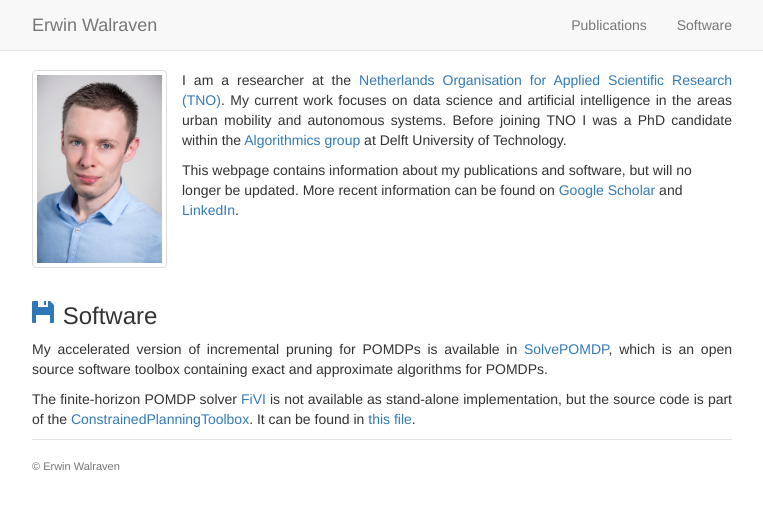
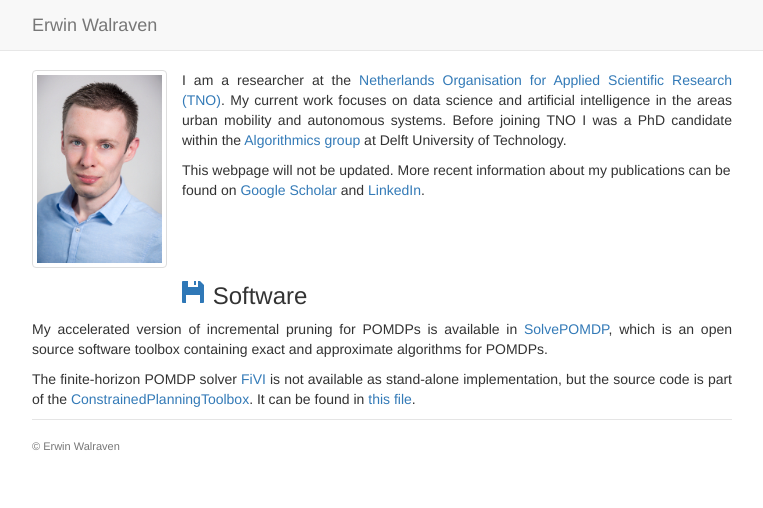
Before and after one commit to erwinwalraven/homepage, a plain HTML site: page index.html in a window 1280 px wide. Shown: the whole page, without its empty margins (258-1021 px from the left). Drawn offline with Linux system fonts and the light colour scheme.

Commit message:
Update index.html

```diff
--- a/index.html
+++ b/index.html
@@ -5,7 +5,7 @@
 		<meta http-equiv="X-UA-Compatible" content="IE=edge">
 		<meta name="viewport" content="width=device-width, initial-scale=1">
 		<meta name="description" content="Erwin Walraven">
-		<meta name="keywords" content="Erwin Walraven, TNO, TU Delft, Delft University of Technology, smart grids, planning, scheduling, artificial intelligence, machine learning">
+		<meta name="keywords" content="Erwin Walraven, TNO, TU Delft, Delft University of Technology, planning, scheduling, artificial intelligence, machine learning">
 		<meta name="author" content="Erwin Walraven">
 
 		<title>Erwin Walraven</title>
@@ -32,23 +32,24 @@
 				</div>
 				<div class="collapse navbar-collapse">
 					<ul class="nav navbar-nav navbar-right">
-						<li><a href="#publications">Publications</a></li>
-						<li><a href="#software">Software</a></li>
+						<li>&nbsp;</li>
+						<li>&nbsp;</li>
 					</ul>
 				</div>
 			</div>
 		</div>
 
 		<div class="container">
-			<p class="text-justify toptext"><img src="img/picture.jpg" class="img-thumbnail photo" align="left" alt="Photo">I am a researcher at the <a href="https://www.tno.nl/en" target="_blank">Netherlands Organisation for Applied Scientific Research (TNO)</a>. My current work focuses on data science and artificial intelligence in the areas urban mobility and autonomous systems. Before joining TNO I was a PhD candidate within the <a href="http://www.alg.ewi.tudelft.nl" target="_blank">Algorithmics group</a> at Delft University of Technology.</p>
-			<p>This webpage contains information about my publications and software, but will no longer be updated. More recent information can be found on <a href="https://scholar.google.nl/citations?user=zUzfGhYAAAAJ" target="_blank">Google Scholar</a> and <a href="https://www.linkedin.com/in/erwinwalraven/" target="_blank">LinkedIn</a>.</p>
+			<p class="text-justify toptext"><img src="img/picture.jpg" class="img-thumbnail photo" align="left" alt="Photo">I am a researcher at the <a href="https://www.tno.nl/en" target="_blank">Netherlands Organisation for Applied Scientific Research (TNO)</a>. My current work focuses on data science and artificial intelligence in the areas urban mobility and autonomous systems. Before joining TNO I was a PhD candidate within the <a href="
+				www.alg.ewi.tudelft.nl" target="_blank">Algorithmics group</a> at Delft University of Technology.</p>
+			<p>This webpage will not be updated. More recent information about my publications can be found on <a href="https://scholar.google.nl/citations?user=zUzfGhYAAAAJ" target="_blank">Google Scholar</a> and <a href="https://www.linkedin.com/in/erwinwalraven/" target="_blank">LinkedIn</a>.</p>
 			<p>&nbsp;</p>
 			<p>&nbsp;</p>
 
 			<a id="software" class="anchor"></a>
 			<h3><span class="glyphicon glyphicon-floppy-disk iconcolor"></span> Software</h3>
 			<p class="text-justify">
-                My accelerated version of incremental pruning for POMDPs is available in <a href="http://erwinwalraven.nl/solvepomdp" target="_blank">SolvePOMDP</a>, which is an open source software toolbox containing exact and approximate algorithms for POMDPs.
+                My accelerated version of incremental pruning for POMDPs is available in <a href="https://erwinwalraven.nl/solvepomdp" target="_blank">SolvePOMDP</a>, which is an open source software toolbox containing exact and approximate algorithms for POMDPs.
 			</p>
 			<p class="text-justify">The finite-horizon POMDP solver <a href="https://jair.org/index.php/jair/article/view/11324" target="_blank">FiVI</a> is not available as stand-alone implementation, but the source code is part of the <a href="https://github.com/AlgTUDelft/ConstrainedPlanningToolbox" target="_blank">ConstrainedPlanningToolbox</a>. It can be found in <a href="https://github.com/AlgTUDelft/ConstrainedPlanningToolbox/blob/master/src/main/java/algorithms/pomdp/cgcp/FiniteVI.java" target="_blank">this file</a>.</p>
 
```
